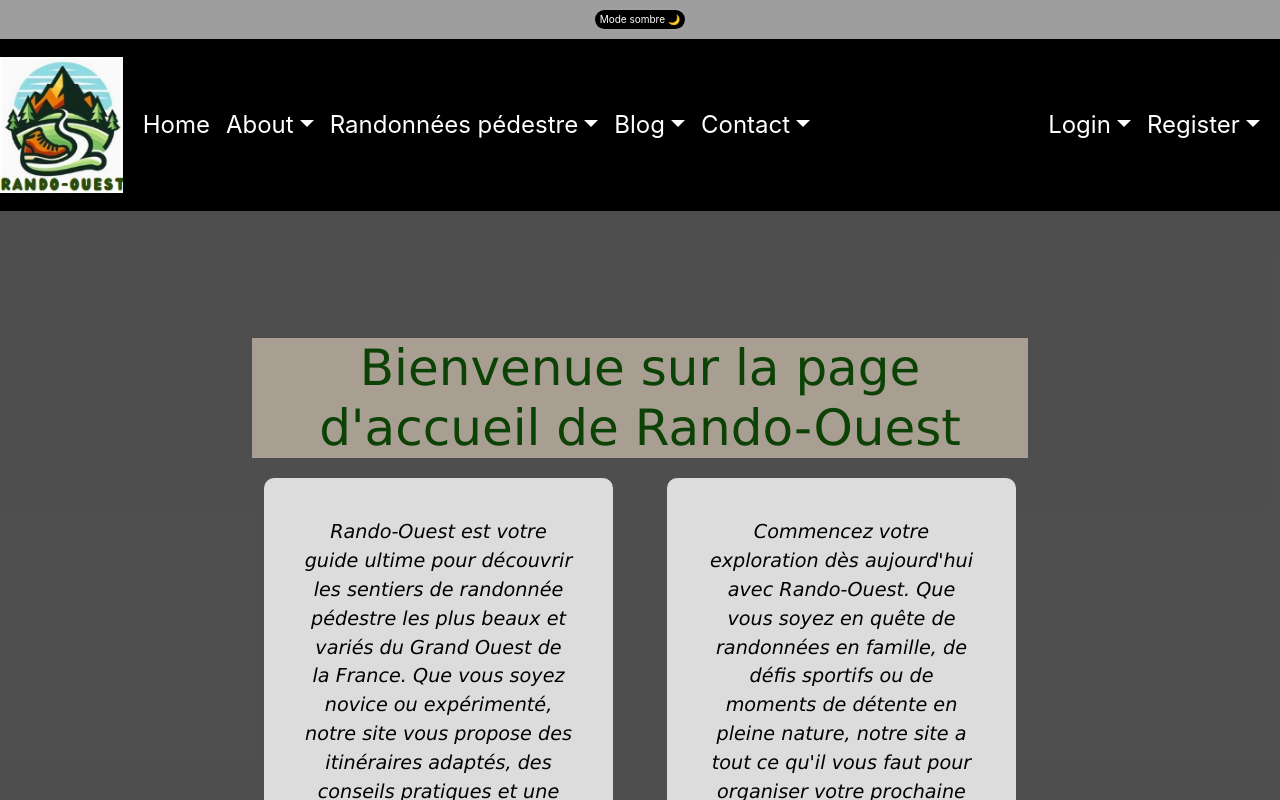
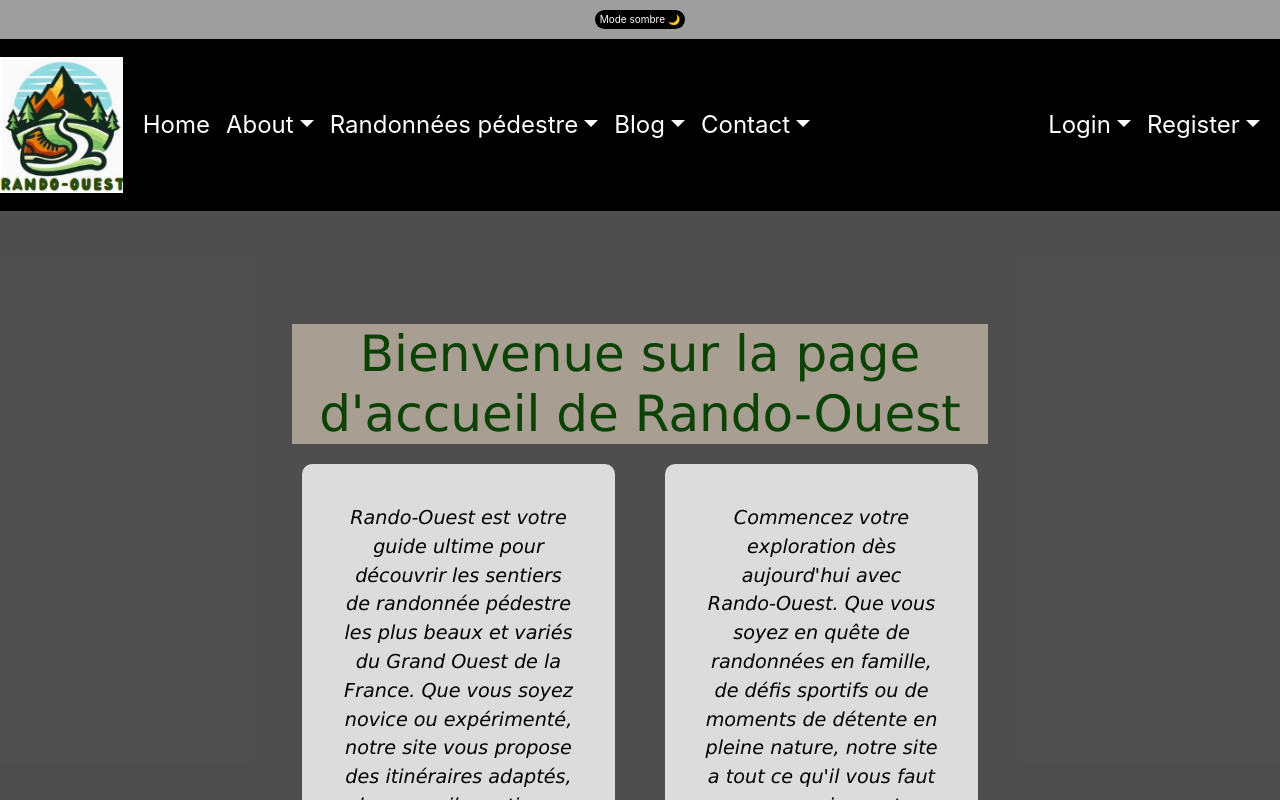
Before and after one commit to Nade0478/Rando-back-et-front, a React (Create React App) app in the folder Projet-rando-front/: page / in a window 1280 px wide. Shown: the top 800 px of the page. Built offline with nearby package versions, Linux system fonts and the light colour scheme; no server answers.

Commit message:
Scroll rajouter dans home+css

```diff
--- a/Projet-rando-front/src/components/home/HomeHead.jsx
+++ b/Projet-rando-front/src/components/home/HomeHead.jsx
@@ -8,26 +8,32 @@ const HomeHead = () => {
     <section className="homeHead">
       <div className="image-container">
         <div className="overlay">
+          <div className="page-container">
             <div className="container text-container">
-            <h1 className="titreHome">Bienvenue sur la page d'accueil de Rando-Ouest</h1>
+              <h1 className="titreHome">
+                Bienvenue sur la page d'accueil de Rando-Ouest
+              </h1>
               <div className="content-wrapper">
                 <div className="text-box">
                   <p>
-                  Rando-Ouest est votre guide ultime pour découvrir les sentiers de
-                  randonnée pédestre les plus beaux et variés du Grand Ouest de la
-                  France. Que vous soyez novice ou expérimenté, notre site vous
-                  propose des itinéraires adaptés, des conseils pratiques et une
-                  communauté de passionnés.
+                    Rando-Ouest est votre guide ultime pour découvrir les
+                    sentiers de randonnée pédestre les plus beaux et variés du
+                    Grand Ouest de la France. Que vous soyez novice ou
+                    expérimenté, notre site vous propose des itinéraires
+                    adaptés, des conseils pratiques et une communauté de
+                    passionnés.
                   </p>
                 </div>
 
                 <div className="text-box">
                   <p>
-                  Commencez votre exploration dès aujourd'hui avec Rando-Ouest. Que
-                  vous soyez en quête de randonnées en famille, de défis sportifs ou
-                  de moments de détente en pleine nature, notre site a tout ce qu'il
-                  vous faut pour organiser votre prochaine sortie.
+                    Commencez votre exploration dès aujourd'hui avec
+                    Rando-Ouest. Que vous soyez en quête de randonnées en
+                    famille, de défis sportifs ou de moments de détente en
+                    pleine nature, notre site a tout ce qu'il vous faut pour
+                    organiser votre prochaine sortie.
                   </p>
+                </div>
               </div>
             </div>
           </div>
--- a/Projet-rando-front/src/components/home/HomeNewArticle.jsx
+++ b/Projet-rando-front/src/components/home/HomeNewArticle.jsx
@@ -1,33 +1,12 @@
-import React from "react";
+import React, { useEffect, useState } from "react";
 import "bootstrap/dist/css/bootstrap.min.css";
 import "bootstrap/dist/js/bootstrap.bundle.min";
 import "./HomeNew.css";
 import { Link } from "react-router-dom";
 import axios from "axios";
-import { useEffect } from "react";
 
 const HomeNewArticle = () => {
-  const [items, setItems] = React.useState([]);
-  // const items = [
-  //   {
-  //     id: 1,
-  //     title: "Expertise locale",
-  //     description: "Nos itinéraires sont conçus pour vous faire découvrir les trésors cachés.",
-  //     image: `${process.env.REACT_APP_API_URL}/storage/app/public/public/uploads/alpes-mancelle72_1742481007.jpg`,
-  //   },
-  //   {
-  //     id: 54,
-  //     title: "Descriptions des parcours",
-  //     description: "Chaque itinéraire est accompagné de descriptions détaillées.",
-  //     image: `${process.env.REACT_APP_API_URL}/storage/public/uploads/Site-historique.jpg`,
-  //   },
-  //   {
-  //     id: 53,
-  //     title: "Cartes interactives",
-  //     description: "Accédez à des cartes détaillées et interactives pour planifier vos randonnées.",
-  //     image: `${process.env.REACT_APP_API_URL}/storage/public/uploads/carte-randonnée.png`,
-  //   },
-  // ];
+  const [items, setItems] = useState([]);
 
   useEffect(() => {
     displayArticleHome(); // Appel de la fonction pour récupérer les articles au montage du composant
@@ -35,18 +14,22 @@ useEffect(() => {
 
   const displayArticleHome = async () => {
     try {
-      const response = await axios.get(`${process.env.REACT_APP_API_URL}/article-home`);
+      const response = await axios.get(
+        `${process.env.REACT_APP_API_URL}/article-home`
+      );
       setItems(response.data);
-      console.log(items);
     } catch (error) {
-      console.error("Erreur lors de la récupération des lieux :", error);
+      console.error("Erreur lors de la récupération des articles :", error);
     }
   };
 
   return (
     <section className="homeNewArticle">
+      <div className="page-container">
         <h3 className="text-center">ARTICLES</h3>
-      <div className="items">
+
+        {/* Scroll horizontal */}
+        <div className="items scroll-container">
           {items.map((item) => (
             <div key={item.id} className="item">
               <div className="image-container">
@@ -62,6 +45,7 @@ useEffect(() => {
             </div>
           ))}
         </div>
+      </div>
     </section>
   );
 };
--- a/Projet-rando-front/src/styles/style.css
+++ b/Projet-rando-front/src/styles/style.css
@@ -3,6 +3,7 @@ body {
   font-family: -apple-system, BlinkMacSystemFont, "Segoe UI", "Roboto", "Oxygen", "Ubuntu", "Cantarell", "Fira Sans", "Droid Sans", "Helvetica Neue", sans-serif;
   -webkit-font-smoothing: antialiased;
   -moz-osx-font-smoothing: grayscale;
+  overflow-y: auto;
 }
 
 code {
```
Lines whose indentation alone changed are shown as unchanged.
